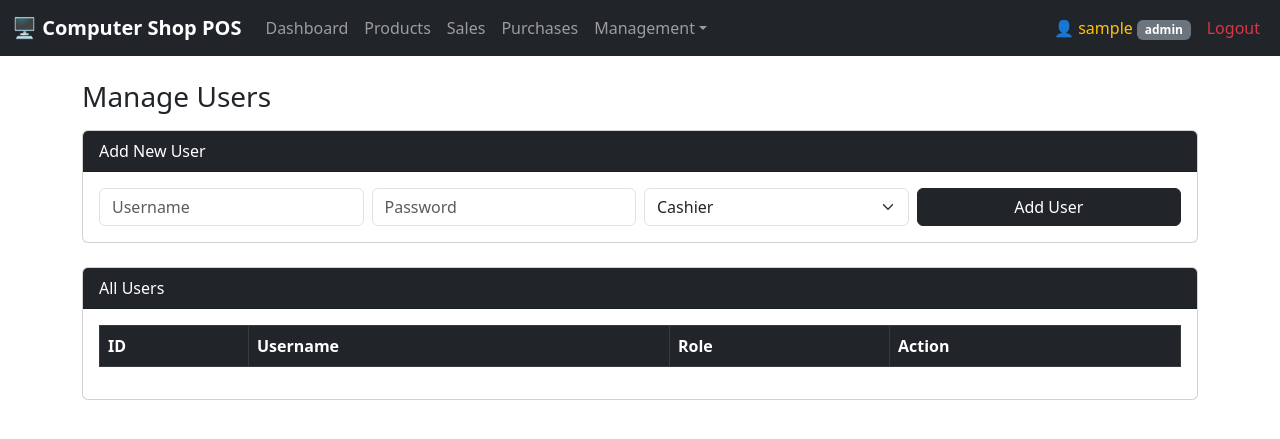
After one commit to YashPareek925/computer_pos, a Flask app: page /manage-users in a window 1280 px wide. The commit adds this page. Shown: the top 439 px of the page. Run offline with Flask 3, Linux system fonts and the light colour scheme; the visitor is signed in with stand-in values (Sample User, id 1); data that the repository does not hold is empty.

Commit message:
Add navbar with role-based navigation and manage users module

```diff
--- a/routes/auth.py
+++ b/routes/auth.py
@@ -27,9 +27,57 @@ def login():
         else:
             flash('Invalid username or password', 'danger')
             return redirect(url_for('auth.login'))
-
     return render_template('login.html')
 
+@auth.route('/manage-users')
+def manage_users():
+    if session.get('role') != 'admin':
+        flash('Admin access only.', 'danger')
+        return redirect(url_for('dashboard.index'))
+
+    from extensions import mysql
+    cursor = mysql.connection.cursor()
+    cursor.execute("SELECT user_id, username, role FROM users")
+    all_users = cursor.fetchall()
+    cursor.close()
+    return render_template('manage_users.html', users=all_users)
+
+@auth.route('/manage-users/add', methods=['POST'])
+def add_user():
+    if session.get('role') != 'admin':
+        flash('Admin access only.', 'danger')
+        return redirect(url_for('dashboard.index'))
+
+    username = request.form['username']
+    password = request.form['password']
+    role = request.form['role']
+
+    hashed = bcrypt.hashpw(password.encode('utf-8'), bcrypt.gensalt())
+
+    from extensions import mysql
+    cursor = mysql.connection.cursor()
+    cursor.execute(
+        "INSERT INTO users (username, password, role) VALUES (%s, %s, %s)",
+        (username, hashed.decode('utf-8'), role)
+    )
+    mysql.connection.commit()
+    cursor.close()
+    flash('User added successfully.', 'success')
+    return redirect(url_for('auth.manage_users'))
+
+@auth.route('/manage-users/delete/<int:id>')
+def delete_user(id):
+    if session.get('role') != 'admin':
+        flash('Admin access only.', 'danger')
+        return redirect(url_for('dashboard.index'))
+
+    from extensions import mysql
+    cursor = mysql.connection.cursor()
+    cursor.execute("DELETE FROM users WHERE user_id = %s", (id,))
+    mysql.connection.commit()
+    cursor.close()
+    flash('User deleted.', 'success')
+    return redirect(url_for('auth.manage_users'))
 
 @auth.route('/logout')
 def logout():
--- a/templates/base.html
+++ b/templates/base.html
@@ -12,16 +12,72 @@
 {% if session.get('user_id') %}
 <nav class="navbar navbar-expand-lg navbar-dark bg-dark">
     <div class="container-fluid">
-            <a class="navbar-brand" href="#">Computer POS</a>
-            <div class="collapse navbar-collapse">
+
+        <a class="navbar-brand fw-bold" href="{{ url_for('dashboard.index') }}">
+            🖥️ Computer Shop POS
+        </a>
+
+        <button class="navbar-toggler" type="button"
+                data-bs-toggle="collapse"
+                data-bs-target="#navbarNav">
+            <span class="navbar-toggler-icon"></span>
+        </button>
+
+        <div class="collapse navbar-collapse" id="navbarNav">
+
+            <ul class="navbar-nav me-auto">
+                <li class="nav-item">
+                    <a class="nav-link {% if request.path == '/dashboard' %}active{% endif %}"
+                       href="{{ url_for('dashboard.index') }}">Dashboard</a>
+                </li>
+                <li class="nav-item">
+                    <a class="nav-link {% if request.path == '/products' %}active{% endif %}"
+                       href="{{ url_for('products.index') }}">Products</a>
+                </li>
+                <li class="nav-item">
+                    <a class="nav-link {% if request.path == '/sales' %}active{% endif %}"
+                       href="{{ url_for('sales.index') }}">Sales</a>
+                </li>
+                <li class="nav-item">
+                    <a class="nav-link {% if request.path == '/purchases' %}active{% endif %}"
+                       href="{{ url_for('purchases.index') }}">Purchases</a>
+                </li>
+                <li class="nav-item dropdown">
+                    <a class="nav-link dropdown-toggle" href="#"
+                       data-bs-toggle="dropdown">Management</a>
+                    <ul class="dropdown-menu dropdown-menu-dark">
+                        <li>
+                            <a class="dropdown-item"
+                               href="{{ url_for('customers.index') }}">Customers</a>
+                        </li>
+                        <li>
+                            <a class="dropdown-item"
+                               href="{{ url_for('suppliers.index') }}">Suppliers</a>
+                        </li>
+                        {% if session.get('role') == 'admin' %}
+                        <li><hr class="dropdown-divider"></li>
+                        <li>
+                            <a class="dropdown-item"
+                               href="{{ url_for('auth.manage_users') }}">Manage Users</a>
+                        </li>
+                        {% endif %}
+                    </ul>
+                </li>
+            </ul>
+
             <ul class="navbar-nav ms-auto">
                 <li class="nav-item">
-                        <span class="nav-link text-white">{{ session.get('username') }}</span>
+                    <span class="nav-link text-warning">
+                        👤 {{ session.get('username') }}
+                        <span class="badge bg-secondary">{{ session.get('role') }}</span>
+                    </span>
                 </li>
                 <li class="nav-item">
-                        <a class="nav-link" href="{{ url_for('auth.logout') }}">Logout</a>
+                    <a class="nav-link text-danger"
+                       href="{{ url_for('auth.logout') }}">Logout</a>
                 </li>
             </ul>
+
         </div>
     </div>
 </nav>
--- /dev/null
+++ b/templates/manage_users.html
@@ -0,0 +1,75 @@
+{% extends 'base.html' %}
+{% block title %}Manage Users{% endblock %}
+
+{% block content %}
+<h3 class="mb-3">Manage Users</h3>
+
+<!-- Add User Form -->
+<div class="card mb-4">
+    <div class="card-header bg-dark text-white">Add New User</div>
+    <div class="card-body">
+        <form method="POST" action="{{ url_for('auth.add_user') }}">
+            <div class="row g-2">
+                <div class="col-md-3">
+                    <input type="text" name="username" class="form-control"
+                           placeholder="Username" required>
+                </div>
+                <div class="col-md-3">
+                    <input type="password" name="password" class="form-control"
+                           placeholder="Password" required>
+                </div>
+                <div class="col-md-3">
+                    <select name="role" class="form-select" required>
+                        <option value="cashier">Cashier</option>
+                        <option value="admin">Admin</option>
+                    </select>
+                </div>
+                <div class="col-md-3">
+                    <button type="submit" class="btn btn-dark w-100">Add User</button>
+                </div>
+            </div>
+        </form>
+    </div>
+</div>
+
+<!-- Users Table -->
+<div class="card">
+    <div class="card-header bg-dark text-white">All Users</div>
+    <div class="card-body">
+        <table class="table table-bordered table-hover">
+            <thead class="table-dark">
+                <tr>
+                    <th>ID</th>
+                    <th>Username</th>
+                    <th>Role</th>
+                    <th>Action</th>
+                </tr>
+            </thead>
+            <tbody>
+                {% for u in users %}
+                <tr>
+                    <td>{{ u[0] }}</td>
+                    <td>{{ u[1] }}</td>
+                    <td>
+                        <span class="badge {% if u[2] == 'admin' %}bg-dark{% else %}bg-secondary{% endif %}">
+                            {{ u[2] }}
+                        </span>
+                    </td>
+                    <td>
+                        {% if u[1] != 'admin' %}
+                        <a href="{{ url_for('auth.delete_user', id=u[0]) }}"
+                           class="btn btn-sm btn-danger"
+                           onclick="return confirm('Delete this user?')">
+                            Delete
+                        </a>
+                        {% else %}
+                        <span class="text-muted">Protected</span>
+                        {% endif %}
+                    </td>
+                </tr>
+                {% endfor %}
+            </tbody>
+        </table>
+    </div>
+</div>
+{% endblock %}
```
Lines whose indentation alone changed are shown as unchanged.
